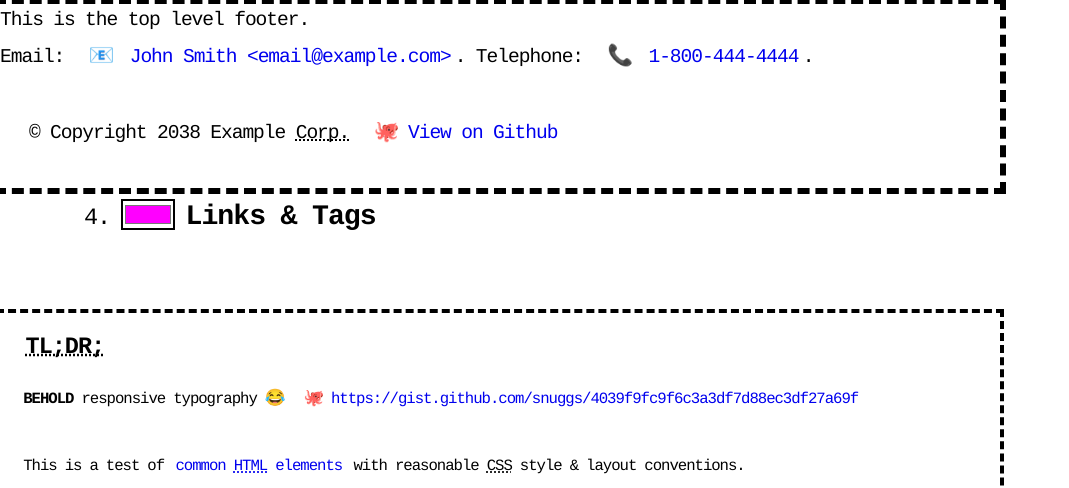
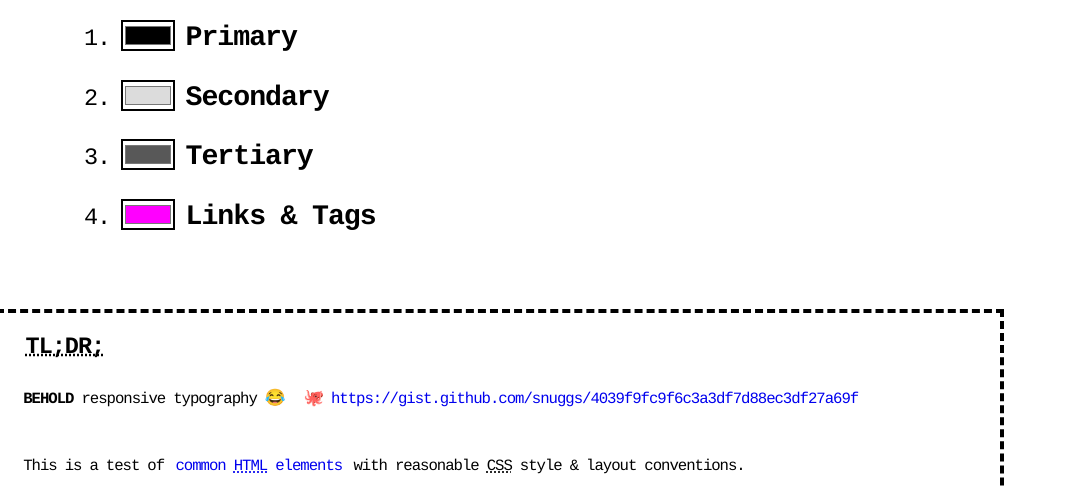
Before and after one commit to devpunks/studio, a browser extension: page styles/index.html in a window 1280 px wide. Shown: the part 612-1100 px from the top of the page, without its empty margins (0-1069 px from the left). Drawn offline with Linux system fonts and the light colour scheme.

Commit message:
Hide footer

```diff
--- a/styles/index.html
+++ b/styles/index.html
@@ -1169,7 +1169,7 @@ class Shape {
 
 
 <!-- footer.html -->
-<footer role=contentinfo>
+<footer hidden role=contentinfo>
   This is the top level footer.
 
   <address>
```
